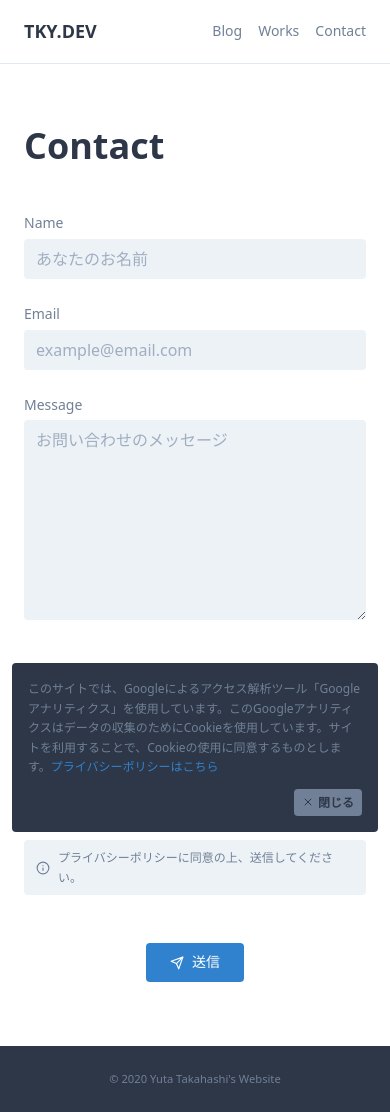
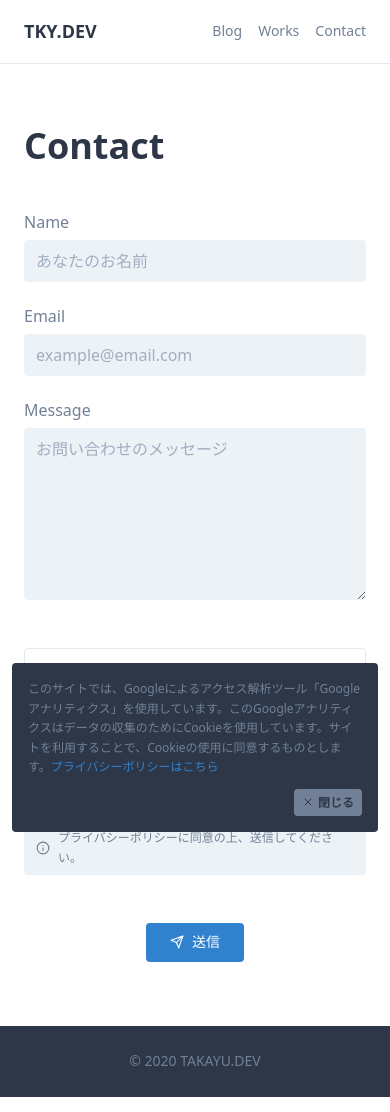
Before and after one commit to imatchapro/dev-blog, a Next.js app: page /contact in a window 390 px wide. Built offline with nearby package versions, Linux system fonts and the light colour scheme; a small style sheet from the web is missing.

Commit message:
fix: style

```diff
--- a/src/components/atoms/ContentNavItemText.tsx
+++ b/src/components/atoms/ContentNavItemText.tsx
@@ -1,7 +1,7 @@
 import React from 'react';
 
 const ContentNavItemText: React.FC = ({ children }) => {
-  return <p className="text-sm mt-6">{children}</p>;
+  return <p className="text-sm mt-6 sm:text-xs">{children}</p>;
 };
 
 export default ContentNavItemText;
--- a/src/components/atoms/HeadingPrivacy.tsx
+++ b/src/components/atoms/HeadingPrivacy.tsx
@@ -1,11 +1,7 @@
 import React from 'react';
 
 const HeadingPrivacy: React.FC = ({ children }) => {
-  return (
-    <h2 className="text-sm font-semibold text-gray-800 mb-2 sm:text-base font-semibold mb-4">
-      {children}
-    </h2>
-  );
+  return <h2 className="text-gray-800 text-base font-semibold mb-4">{children}</h2>;
 };
 
 export default HeadingPrivacy;
--- a/src/components/atoms/TextFormLabel.tsx
+++ b/src/components/atoms/TextFormLabel.tsx
@@ -6,7 +6,10 @@ type Props = {
 
 const TextFormLabel: React.FC<Props> = ({ htmlFor, children }) => {
   return (
-    <label className="block  mb-1 sm:text-xl sm:mb-0 sm:w-1/5 sm:py-1" htmlFor={htmlFor}>
+    <label
+      className="block mb-2 leading-tight text-base sm:text-xl sm:mb-0 sm:w-1/5 sm:py-2"
+      htmlFor={htmlFor}
+    >
       {children}
     </label>
   );
--- a/src/components/atoms/TextPrivacy.tsx
+++ b/src/components/atoms/TextPrivacy.tsx
@@ -1,7 +1,7 @@
 import React from 'react';
 
 const TextPrivacy: React.FC = ({ children }) => {
-  return <p className="mt-2 text-xs sm:mt-4 sm:text-sm">{children}</p>;
+  return <p className="mt-4 text-sm">{children}</p>;
 };
 
 export default TextPrivacy;
--- a/src/components/molecules/SectionPrivacy.tsx
+++ b/src/components/molecules/SectionPrivacy.tsx
@@ -1,7 +1,7 @@
 import React from 'react';
 
 const SectionPrivacy: React.FC = ({ children }) => {
-  return <section className="mt-6 sm:mt-8 first:mt-0">{children}</section>;
+  return <section className="mt-8 first:mt-0">{children}</section>;
 };
 
 export default SectionPrivacy;
--- a/src/components/organisms/TheFooter.tsx
+++ b/src/components/organisms/TheFooter.tsx
@@ -3,7 +3,7 @@ import React from 'react';
 const TheFooter: React.FC = () => {
   return (
     <footer className="flex-shrink-0 bg-gray-800 p-6 sm:px-12">
-      <small className="block text-center">© 2020 Yuta Takahashi&apos;s Website</small>
+      <small className="block text-center text-sm">© 2020 TAKAYU.DEV</small>
     </footer>
   );
 };
--- a/src/components/templates/PageHead.tsx
+++ b/src/components/templates/PageHead.tsx
@@ -8,7 +8,7 @@ type Props = {
   image: string;
 };
 
-const SITE_NAME = "Yuta Takahashi's Website";
+const SITE_NAME = 'TAKAYU.DEV';
 const TWITTER_ID = '@takayu_dev';
 
 const PageHead: React.FC<Props> = ({ title, description, type, image }): JSX.Element => {
--- a/src/styles/index.css
+++ b/src/styles/index.css
@@ -20,11 +20,11 @@ body {
 }
 
 .form-input-area {
-  @apply w-full px-3 py-1 rounded leading-loose text-base bg-gray-200 align-middle;
+  @apply w-full px-3 py-2 rounded text-base bg-gray-200 align-middle;
 }
 
 .form-input-area-error {
-  @apply w-full px-3 py-1 rounded leading-loose text-base bg-red-200 align-middle;
+  @apply w-full px-3 py-1 rounded text-base bg-red-200 align-middle;
 }
 
 .icon-button {
```
